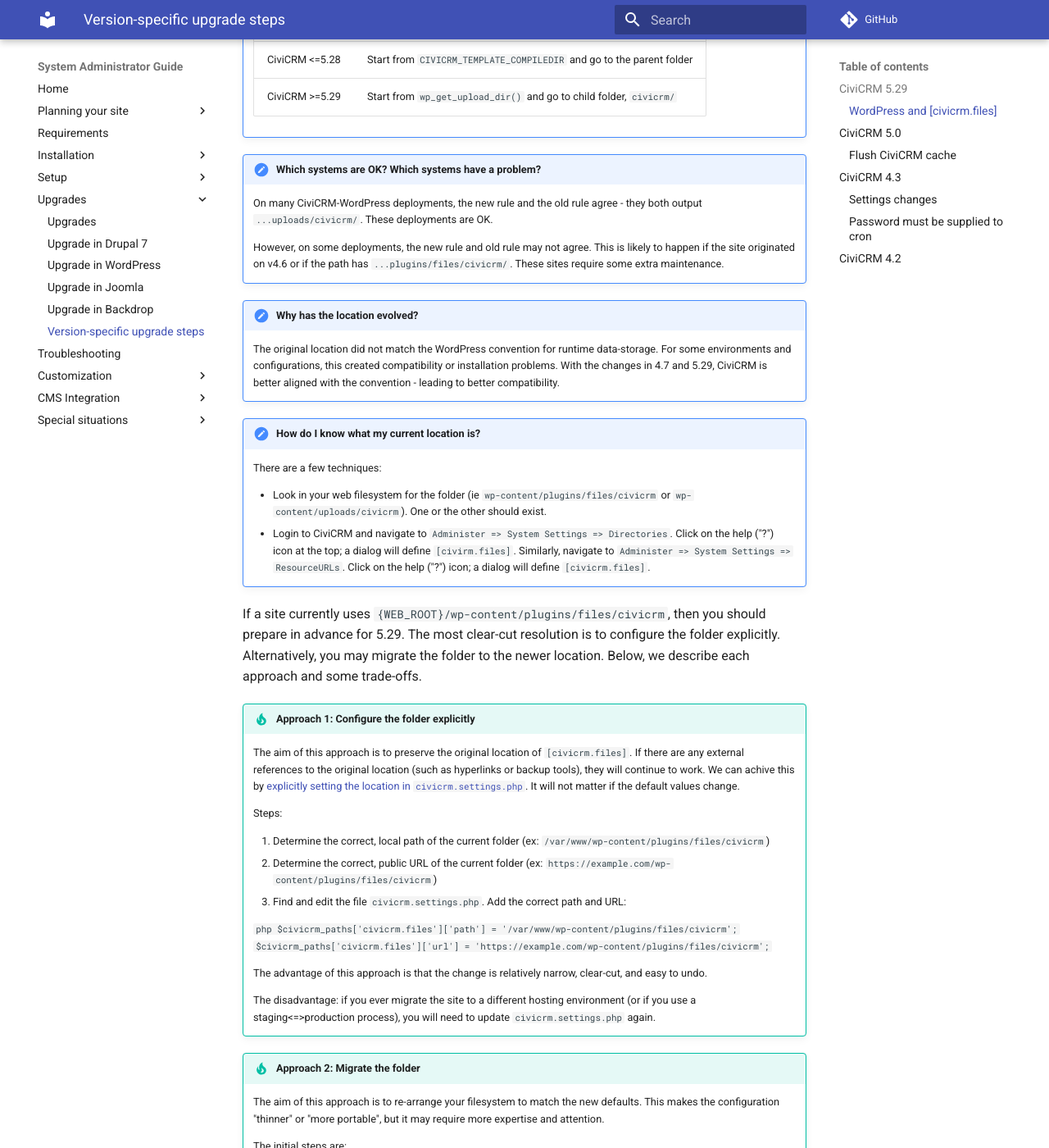
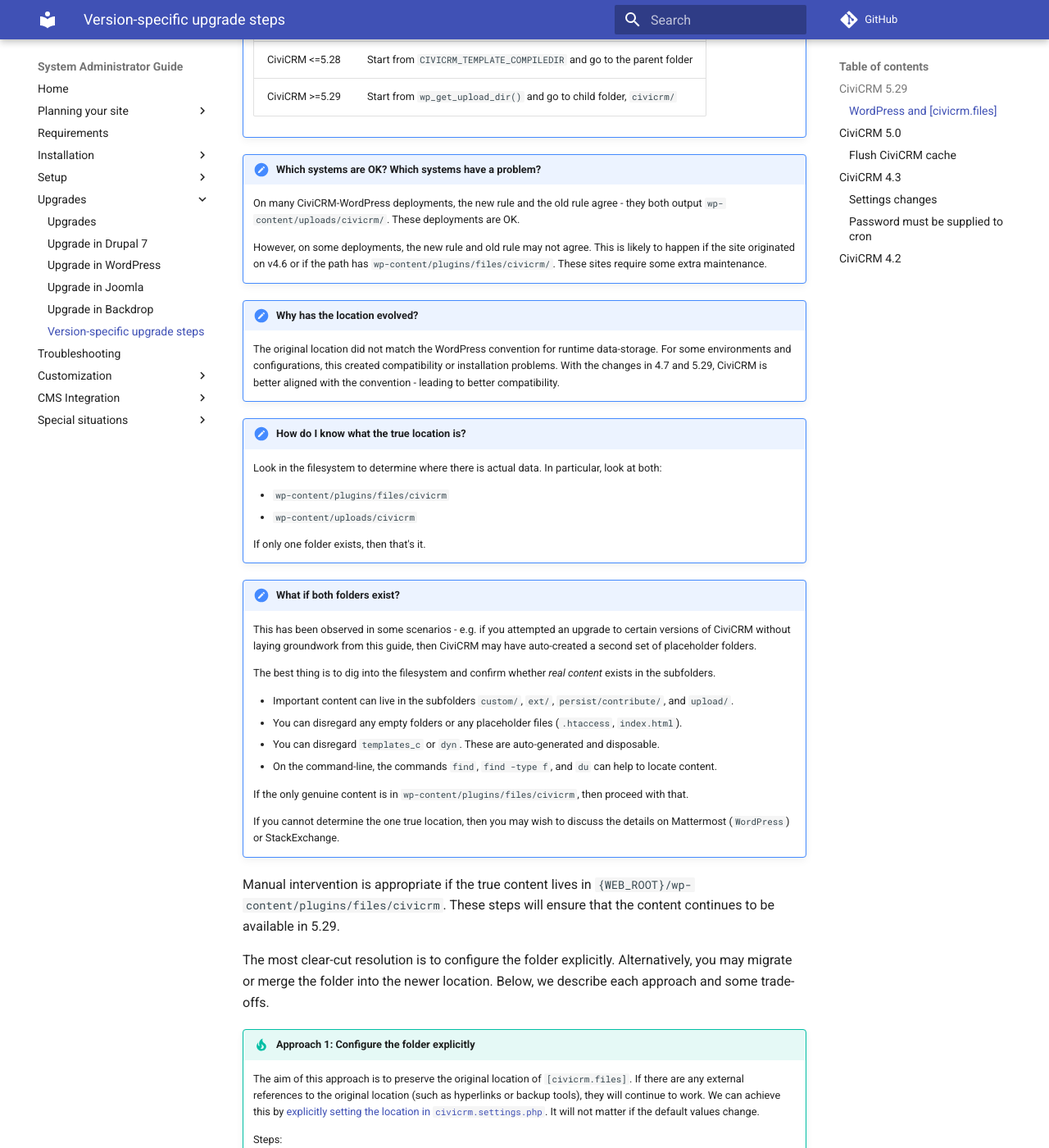
Before and after one commit to civicrm/civicrm-sysadmin-guide, an MkDocs documentation site: the page built from docs/upgrade/version-specific.md, in a window 1280 px wide and 1400 px high, scrolled down 900 px. Shown: the whole window at 82% size. Built offline with MkDocs 1.6.1 and Material for MkDocs 9.7.7, drawn with Linux system fonts in a browser that asks for light colours; comment, search, counter and statistics services are not loaded.

Commit message:
dev/wordpress#66 - More edits

```diff
--- a/docs/upgrade/version-specific.md
+++ b/docs/upgrade/version-specific.md
@@ -33,10 +33,10 @@ has evolved, and some systems require a manual update.
 !!! note "Which systems are OK? Which systems have a problem?"
 
     On many CiviCRM-WordPress deployments, the new rule and the old rule agree - they both output
-    `...uploads/civicrm/`.  These deployments are OK.
+    `wp-content/uploads/civicrm/`.  These deployments are OK.
 
     However, on some deployments, the new rule and old rule may not agree. This is likely to happen if the site
-    originated on v4.6 or if the path has `...plugins/files/civicrm/`. These sites require some extra maintenance.
+    originated on v4.6 or if the path has `wp-content/plugins/files/civicrm/`. These sites require some extra maintenance.
 
 !!! note "Why has the location evolved?"
 
@@ -44,25 +44,42 @@ has evolved, and some systems require a manual update.
     configurations, this created compatibility or installation problems.  With the changes in 4.7 and 5.29, CiviCRM is
     better aligned with the convention - leading to better compatibility.
 
-!!! note "How do I know what my current location is?"
+!!! note "How do I know what the true location is?"
 
-    There are a few techniques:
+    Look in the filesystem to determine where there is actual data. In particular, look at both:
 
-    * Look in your web filesystem for the folder (ie `wp-content/plugins/files/civicrm` or `wp-content/uploads/civicrm`).
-      One or the other should exist.
-    * Login to CiviCRM and navigate to `Administer => System Settings => Directories`. Click on the help ("?") icon at the
-      top; a dialog will define `[civirm.files]`.  Similarly, navigate to `Administer => System Settings => Resource
-      URLs`.  Click on the help ("?") icon; a dialog will define `[civicrm.files]`.
+    * `wp-content/plugins/files/civicrm`
+    * `wp-content/uploads/civicrm`
 
-If a site currently uses `{WEB_ROOT}/wp-content/plugins/files/civicrm`, then you should prepare in advance for 5.29.
-The most clear-cut resolution is to configure the folder explicitly.  Alternatively, you may migrate the folder to the
-newer location.  Below, we describe each approach and some trade-offs.
+    If only one folder exists, then that's it.
+
+!!! note "What if both folders exist?"
+
+    This has been observed in some scenarios - e.g.  if you attempted an upgrade to certain versions of CiviCRM without
+    laying groundwork from this guide, then CiviCRM may have auto-created a second set of placeholder folders.
+
+    The best thing is to dig into the filesystem and confirm whether *real content* exists in the subfolders.
+
+    * Important content can live in the subfolders `custom/`, `ext/`, `persist/contribute/`, and `upload/`.
+    * You can disregard any empty folders or any placeholder files (`.htaccess`, `index.html`).
+    * You can disregard `templates_c` or `dyn`. These are auto-generated and disposable.
+    * On the command-line, the commands `find`, `find -type f`, and `du` can help to locate content.
+
+    If the only genuine content is in `wp-content/plugins/files/civicrm`, then proceed with that.
+
+    If you cannot determine the one true location, then you may wish to discuss the details on Mattermost (`WordPress`) or StackExchange.
+
+Manual intervention is appropriate if the true content lives in `{WEB_ROOT}/wp-content/plugins/files/civicrm`. These
+steps will ensure that the content continues to be available in 5.29.
+
+The most clear-cut resolution is to configure the folder explicitly.  Alternatively, you may migrate or merge the
+folder into the newer location.  Below, we describe each approach and some trade-offs.
 
 !!! tip "Approach 1: Configure the folder explicitly"
 
     The aim of this approach is to preserve the original location of `[civicrm.files]`.  If there are any external
     references to the original location (such as hyperlinks or backup tools), they will continue to work.  We can
-    achive this by [explicitly setting the location in `civicrm.settings.php`](../customize/paths.md).  It will not
+    achieve this by [explicitly setting the location in `civicrm.settings.php`](../customize/paths.md).  It will not
     matter if the default values change.
 
     Steps:
```
